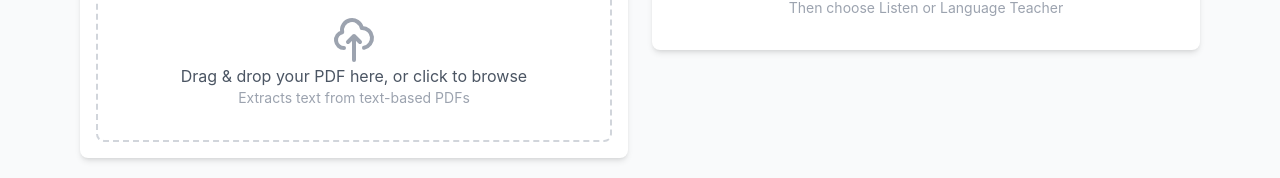
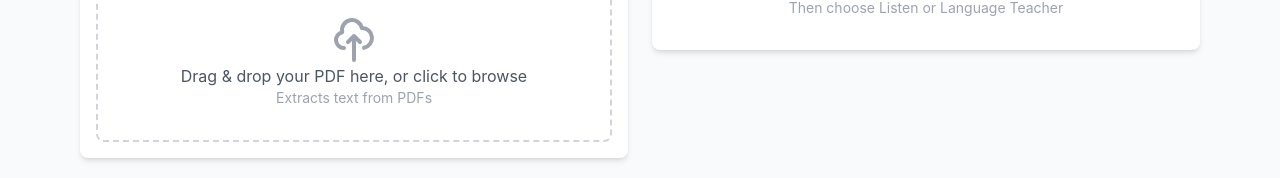
Before and after one commit to Aws-wanos/pdf-AudioBook, a React (Create React App) app: page / in a window 1280 px wide. Shown: the part 272-450 px from the top of the page. Built offline with nearby package versions, Linux system fonts and the light colour scheme; no server answers.

Commit message:
Fix pdf-parse import

```diff
--- a/src/components/PDFUploader.js
+++ b/src/components/PDFUploader.js
@@ -1,5 +1,7 @@
 import React, { useState, useRef } from "react";
-import pdfParse from "pdf-parse";
+
+// ====== FIX: Use require for pdf-parse ======
+const pdfParse = require("pdf-parse");
 
 const PDFUploader = ({ onFileUpload, onTextExtracted }) => {
   const [isLoading, setIsLoading] = useState(false);
@@ -15,18 +17,16 @@ const PDFUploader = ({ onFileUpload, onTextExtracted }) => {
     setProgress(10);
 
     try {
-      // Read as ArrayBuffer
       const arrayBuffer = await file.arrayBuffer();
       setProgress(30);
 
-      // Extract text using pdf-parse
       const data = await pdfParse(arrayBuffer);
       setProgress(80);
 
       const extractedText = data.text;
 
       if (!extractedText || extractedText.trim().length < 20) {
-        throw new Error("No text could be extracted.");
+        throw new Error("No text could be extracted from this PDF.");
       }
 
       setProgress(100);
@@ -147,9 +147,7 @@ const PDFUploader = ({ onFileUpload, onTextExtracted }) => {
             <p className="text-gray-600">
               Drag & drop your PDF here, or click to browse
             </p>
-            <p className="text-sm text-gray-400">
-              Extracts text from text-based PDFs
-            </p>
+            <p className="text-sm text-gray-400">Extracts text from PDFs</p>
           </>
         )}
       </div>
```
